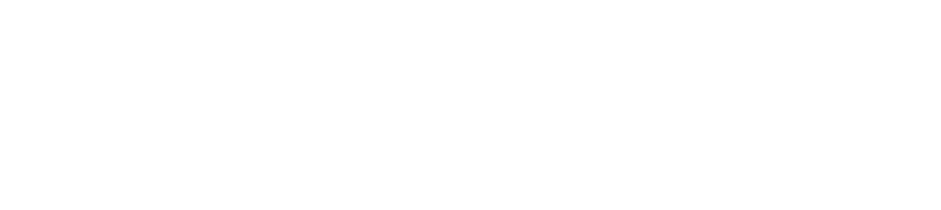
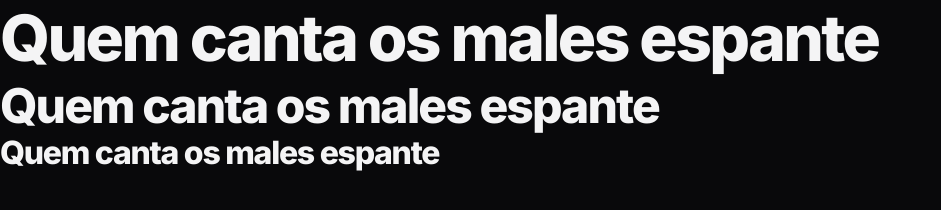
Before and after one commit to LucasFriedrich10/Zingen, a plain HTML site: page index.html in a window 1280 px wide. Shown: the whole page, without its empty margins (0-941 px from the left). Drawn offline with Linux system fonts and the light colour scheme.

Commit message:
Definindo variaveis CSS

```diff
--- a/index.html
+++ b/index.html
@@ -1,12 +1,20 @@
 <!DOCTYPE html>
 <html lang="pt-br">
 <head>
+    <link rel="preconnect" href="https://fonts.googleapis.com">
+    <link rel="preconnect" href="https://fonts.gstatic.com" crossorigin>
+
     <meta charset="UTF-8">
     <meta name="viewport" content="width=device-width, initial-scale=1.0">
     <title>Zingen</title>
     <link rel="stylesheet" href="styles/index.css">
+    <link href="https://fonts.googleapis.com/css2?family=Archivo:ital,wght@0,100..900;1,100..900&family=Inter:ital,opsz,wght@0,14..32,100..900;1,14..32,100..900&family=Poppins:ital,wght@0,100;0,200;0,300;0,400;0,500;0,600;0,700;0,800;0,900;1,100;1,200;1,300;1,400;1,500;1,600;1,700;1,800;1,900&display=swap" rel="stylesheet">
 </head>
 <body>
+    <h1>Quem canta os males espante</h1>
 
+    <h2>Quem canta os males espante</h2>
+
+    <h3>Quem canta os males espante</h3>
 </body>
 </html>
--- a/styles/global.css
+++ b/styles/global.css
@@ -0,0 +1,88 @@
+*,
+*::before,
+*::after {
+    box-sizing: border-box;
+}
+
+* {
+    margin: 0;
+    padding: 0;
+    font: inherit;
+
+    -webkit-font-smoothing: antialiased;
+    -moz-osx-font-smoothing: grayscale;
+}
+
+:root {
+    --bg-color: #09090b;
+    --surface-color: #18181B;
+    --stroke-color: #27272A;
+    --text-color-secondary: #A1A1AA;
+    --text-color-primary: #F4F4F5;
+
+    --brand-gradient: #FC4A1A, #F7B733;
+    --brand-color-primary: #F7B733;
+    --brand-color-secondary: #FC4A1A;
+
+    --ff-sans: 'Inter', system-ui, sans-serif;
+    --fw-base: 400;
+    --fw-md: 500;
+    --fw-bold: 800;
+
+    --fs-sm: 0.875rem;
+    --fs-base: 1rem;
+    --fs-lg:1.25rem;
+    --fs-xl: 1.5rem;
+    --fs-2xl:2.5rem;
+}
+
+html {
+    font-family: var(--ff-sans);
+    font-weight: var(--fw-base);
+    font-size: var(--fs-base);
+    line-height: 1.6;
+    color: var(--text-color-primary);
+
+}
+
+body{
+    background-color: var(--bg-color);
+
+}
+
+h1,h2,h3{
+    line-height: 1.2;
+    color: var(--text-color-primary);
+    font-weight: var(--fw-bold);
+    letter-spacing: -0.04em;
+
+}
+
+h1 {
+    font-size: var(--fs-2xl);
+}
+
+h2 {
+    font-size: var(--fs-xl);
+}
+
+h3 {
+    font-size: var(--fs-lg)
+}
+
+a{
+    text-decoration: none;
+    color: inherit;
+}
+
+ul[role="list"] {
+    list-style: none;
+}
+
+@media (width >= 80em) {
+    :root {
+        --fs-lg:2rem;
+        --fs-xl: 3rem;
+        --fs-2xl:4rem;
+    }
+}
```
